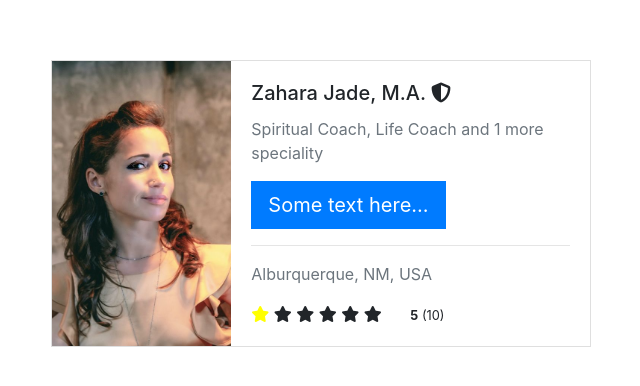
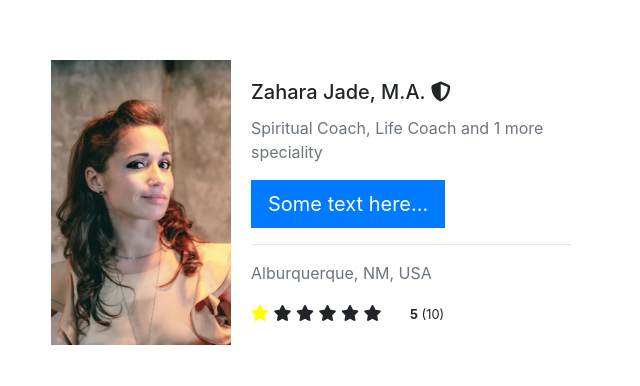
Before and after one commit to danleyb2/widget.png, a plain HTML site: page index.html in a window 1280 px wide. Shown: the part 140-526 px from the top of the page, 149-789 px from the left. Drawn offline with Linux system fonts and the light colour scheme.

Commit message:
remove card border

```diff
--- a/index.html
+++ b/index.html
@@ -82,7 +82,6 @@
             word-wrap: break-word;
             background-color: #fff;
             background-clip: border-box;
-            border: 1px solid rgba(0,0,0,.125);
             border-radius: 0;
         }
 
```
